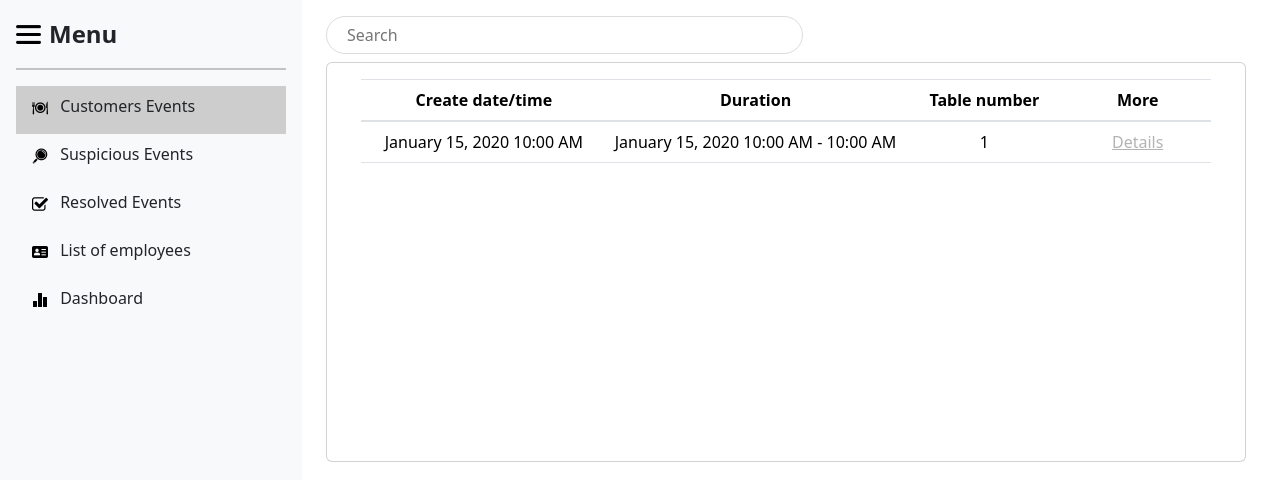
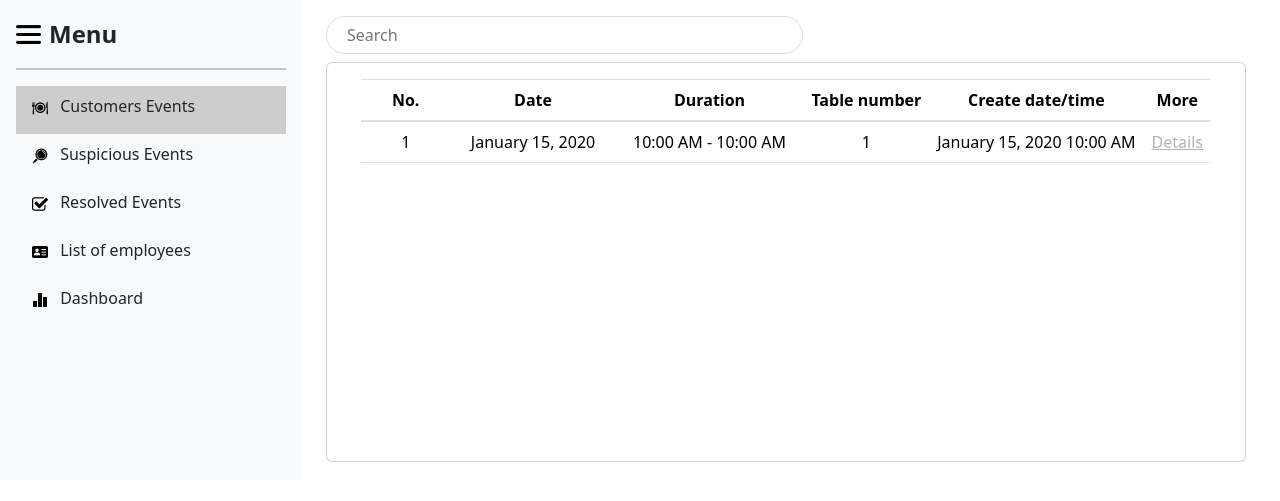
Before and after one commit to sukrit2556/RestaurantCV, a Django app: page /menu/CustTable/ in a window 1280 px wide. Shown: the part 88-589 px from the top of the page. Run offline with Django 5.2, Linux system fonts and the light colour scheme; tables that the repository leaves empty hold one stand-in row (values such as "Sample post"); some libraries are stand-ins or nearby versions.

Commit message:
commit of 1:54PM edit customer table

```diff
--- a/myapp/templates/CustEvent-detail.html
+++ b/myapp/templates/CustEvent-detail.html
@@ -164,7 +164,7 @@
 
           <div id="collapseOne" class="collapse show" aria-labelledby="headingOne" data-parent="#accordion">
             <div class="card-body text-center">
-              {% if customer_detail.captured_video != "" %}
+              {% if customer_detail.captured_video %}
                   <img src="{{ customer_detail.getfood_frame }}" class="align-items-center d-block img-fluid" style="max-width: 575px; max-height: 350px;" alt="...">
               {% else %}
                   <p>No image available.</p>
@@ -183,7 +183,7 @@
           </div>
           <div id="collapseTwo" class="collapse" aria-labelledby="headingTwo" data-parent="#accordion">
             <div class="card-body text-center">
-              {% if customer_detail.captured_video != "" %}
+              {% if customer_detail.captured_video %}
                   <video width="400" controls style="width: 575px; height: 350px;">
                       <source src="{{ customer_detail.captured_video }}" type="video/mp4">
                       Your browser does not support HTML video.
--- a/myapp/templates/CustEvent-table.html
+++ b/myapp/templates/CustEvent-table.html
@@ -177,19 +177,22 @@
                 <table class="table table-hover text-nowrap mx-3" id="myTable" style="width: 850px;">
                     <thead>
                         <tr>
-                            <th scope="col" style="width: 30%">Create date/time</th>
+                            <th scope="col" style="width: 30%">No.</th>
+                            <th scope="col" style="width: 30%">Date</th>
                             <th scope="col" style="width: 30%">Duration</th>
                             <th scope="col" style="width: 20%">Table number</th>
+                            <th scope="col" style="width: 30%">Create date/time</th>
                             <th scope="col" style="width: 20%">More</th>
                         </tr>
                     </thead>
                     <tbody>
                         {% for customer_event in customer_events %}
                         <tr>
-                            <td>{{ customer_event.created_datetime|date:"F j, Y g:i A" }}</td>
+                            <td>{{ forloop.counter }}</td>
+                            <td>{{ customer_event.customer_in|date:"F j, Y" }}</td>
                             <td>
                               {% if customer_event.customer_in %}
-                              {{ customer_event.customer_in|date:"F j, Y g:i A" }}
+                              {{ customer_event.customer_in|date:"g:i A" }}
                               {% else %}
                                   None
                               {% endif %}
@@ -201,6 +204,7 @@
                               {% endif %}
                             </td>
                             <td>{{ customer_event.tableid }}</td>
+                            <td>{{ customer_event.created_datetime|date:"F j, Y g:i A" }}</td>
                             <td><a href="/menu/CustTable/CustDetail/{{ customer_event.customer_id }}" class="link-d">Details</a></td>
                         </tr>
                         {% endfor %}
--- a/myapp/views.py
+++ b/myapp/views.py
@@ -99,6 +99,7 @@ def CustDetail(request, id):
 
 def CustTable(request):
     customer_events = CustomerEvents.objects.all().order_by('-customer_in').values()
+    print(customer_events)
     context = {
         'customer_events': customer_events
     }
```
